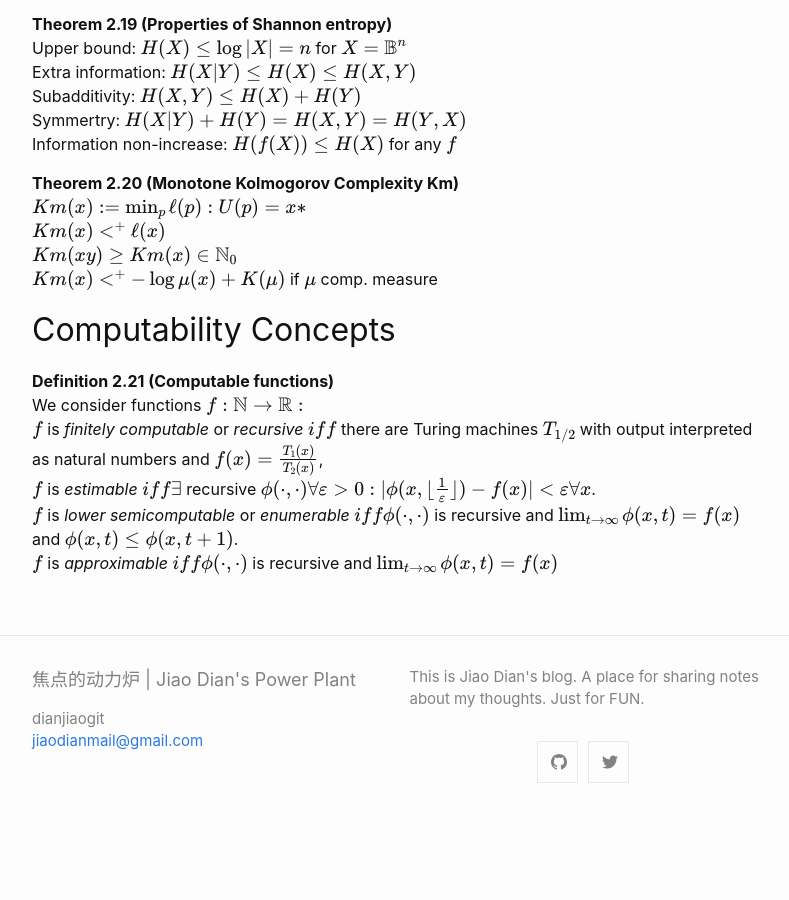
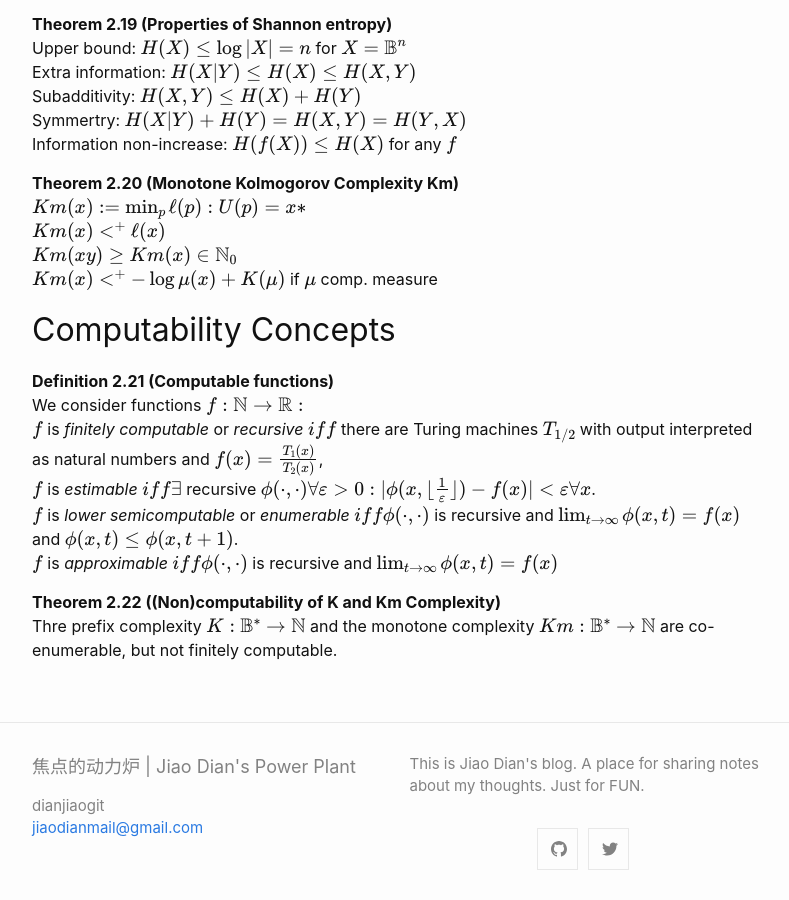
Before and after one commit to dianjiaogit/dianjiaogit.github.io, a Jekyll site: the page built from _posts/2020-01-11-week2 notes.md, in a window 1280 px wide and 900 px high, scrolled down 2850 px. Shown: the whole window, without its empty margins (238-1027 px from the left). Built offline with Jekyll 4.4.1, drawn with Linux system fonts in a browser that asks for light colours; formulas are drawn with MathJax 3; before the commit the page ends 3663 px from its top, so only the background shows below that.

Commit message:
week2 add 2.22

```diff
--- a/_posts/2020-01-11-week2 notes.md
+++ b/_posts/2020-01-11-week2 notes.md
@@ -133,3 +133,6 @@ $f$ is *finitely computable* or *recursive* $iff$ there are Turing machines $T_{
 $f$ is *estimable* $iff \exists$ recursive $\phi (\cdot , \cdot) \forall \varepsilon > 0 : |\phi (x, \lfloor \frac{1}{\varepsilon} \rfloor) - f(x)| < \varepsilon \forall x$.
 $f$ is *lower semicomputable* or *enumerable* $iff \phi (\cdot , \cdot)$ is recursive and $\lim_{t \to \infty} \phi (x, t) = f(x)$ and $\phi (x, t) \leq \phi (x, t + 1)$.
 $f$ is *approximable* $iff \phi (\cdot , \cdot)$ is recursive and $\lim_{t \to \infty} \phi (x, t) = f(x)$
+
+**Theorem 2.22 ((Non)computability of K and Km Complexity)**
+Thre prefix complexity $K : \mathbb{B}^* \to \mathbb{N}$ and the monotone complexity $Km : \mathbb{B}^* \to \mathbb{N}$ are co-enumerable, but not finitely computable.
```
